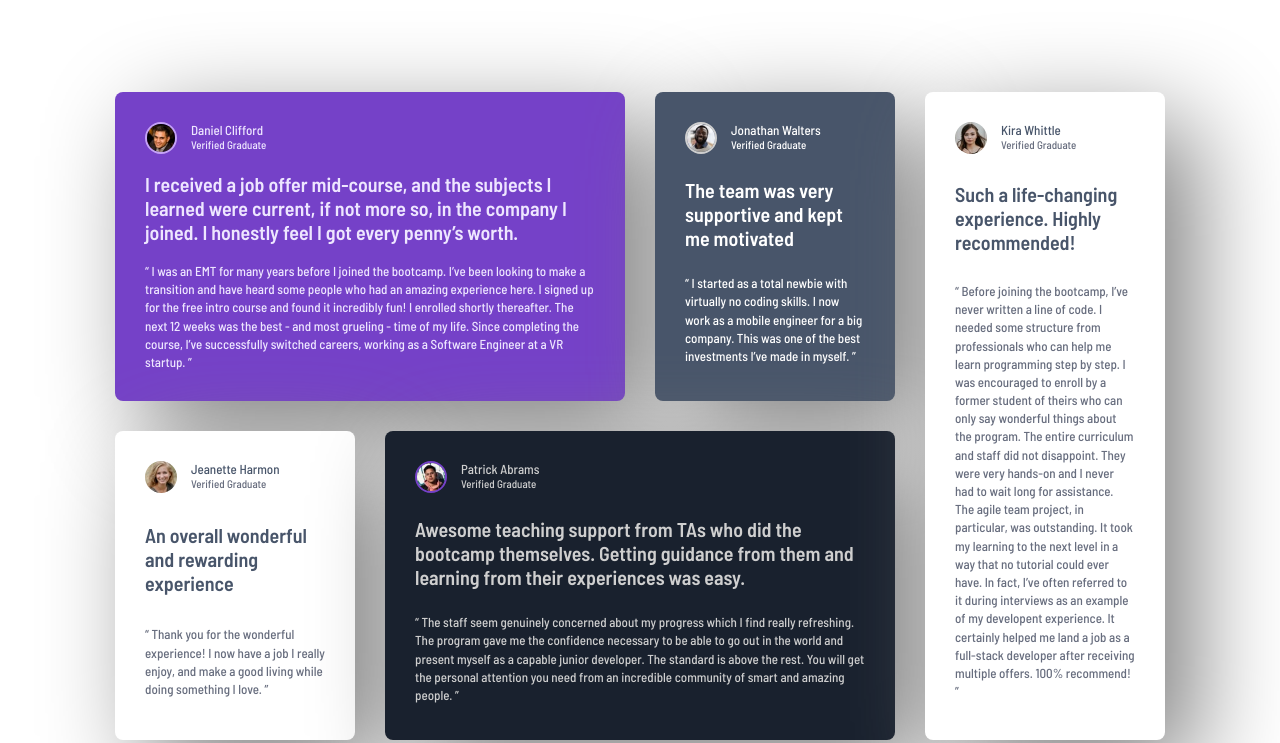
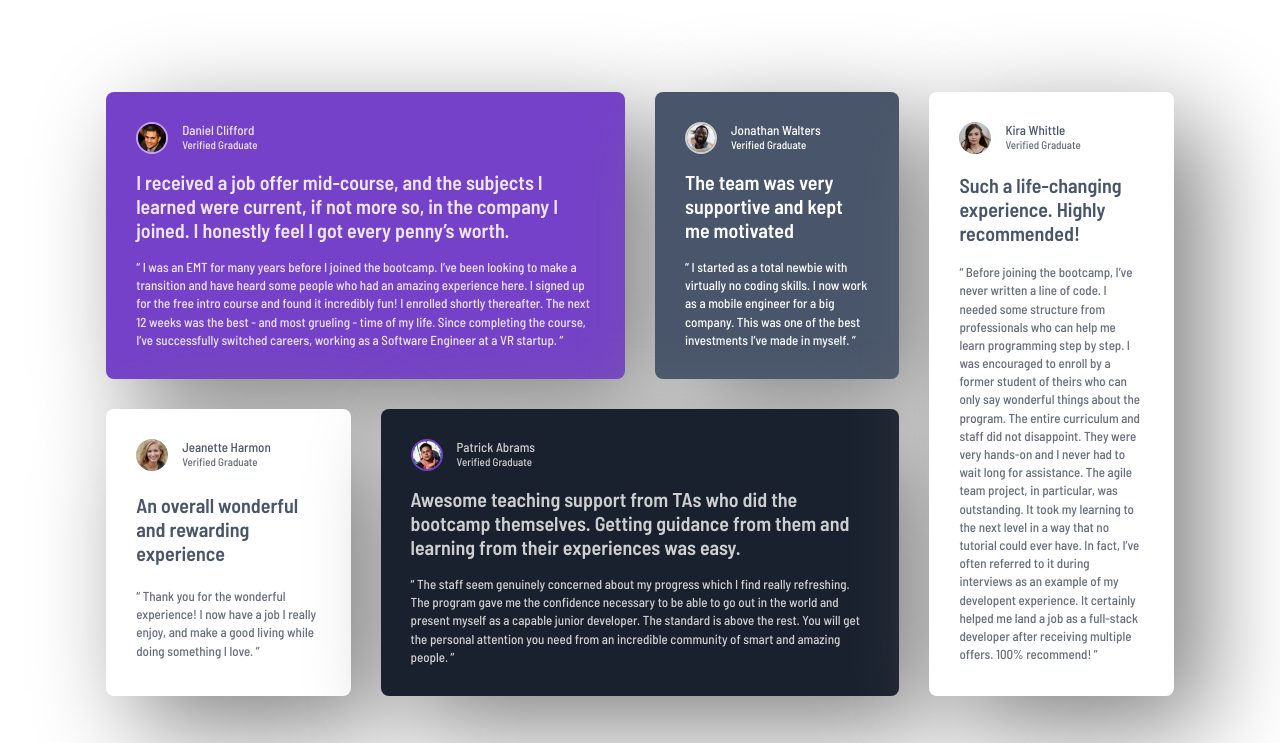
Before and after one commit to ADR-39/testimonials-grid-section, a plain HTML site: page index.html in a window 1280 px wide. Shown: the part 138-881 px from the top of the page. Drawn offline with Linux system fonts and the light colour scheme.

Commit message:
fix subtle grid differences

```diff
--- a/style.css
+++ b/style.css
@@ -141,12 +141,13 @@ body {
     .card-grid {
         margin: 14.375rem 10.125rem;
 
-        grid-template-columns: repeat(4, 15rem);
+        grid-template-columns: repeat(4, 15.275rem);
         grid-template-rows: 1fr 1fr;
     }
 
     .card {
         max-width: initial;
+        gap: 1rem;
     }
 
     .card:nth-child(1) {
```
